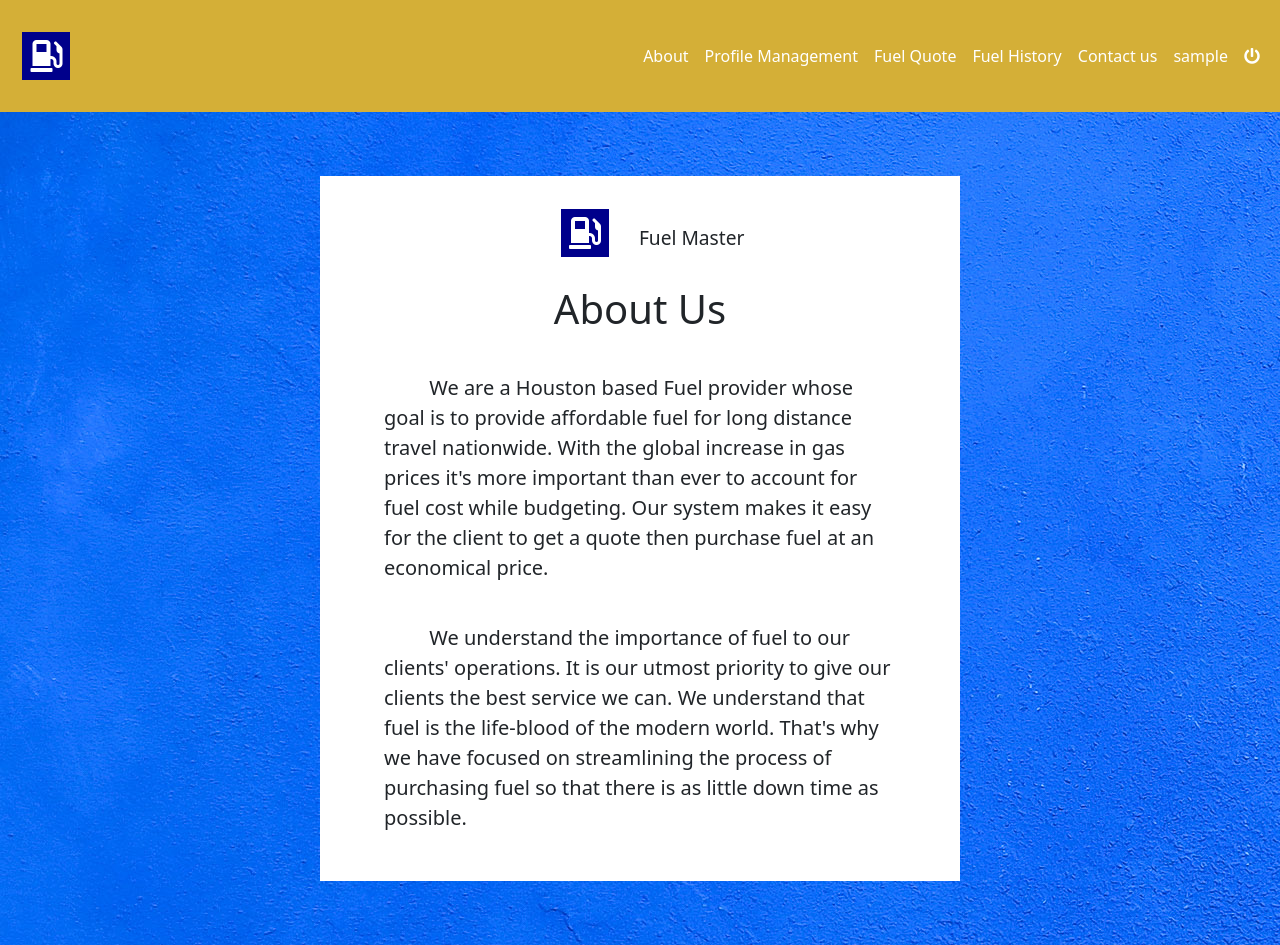
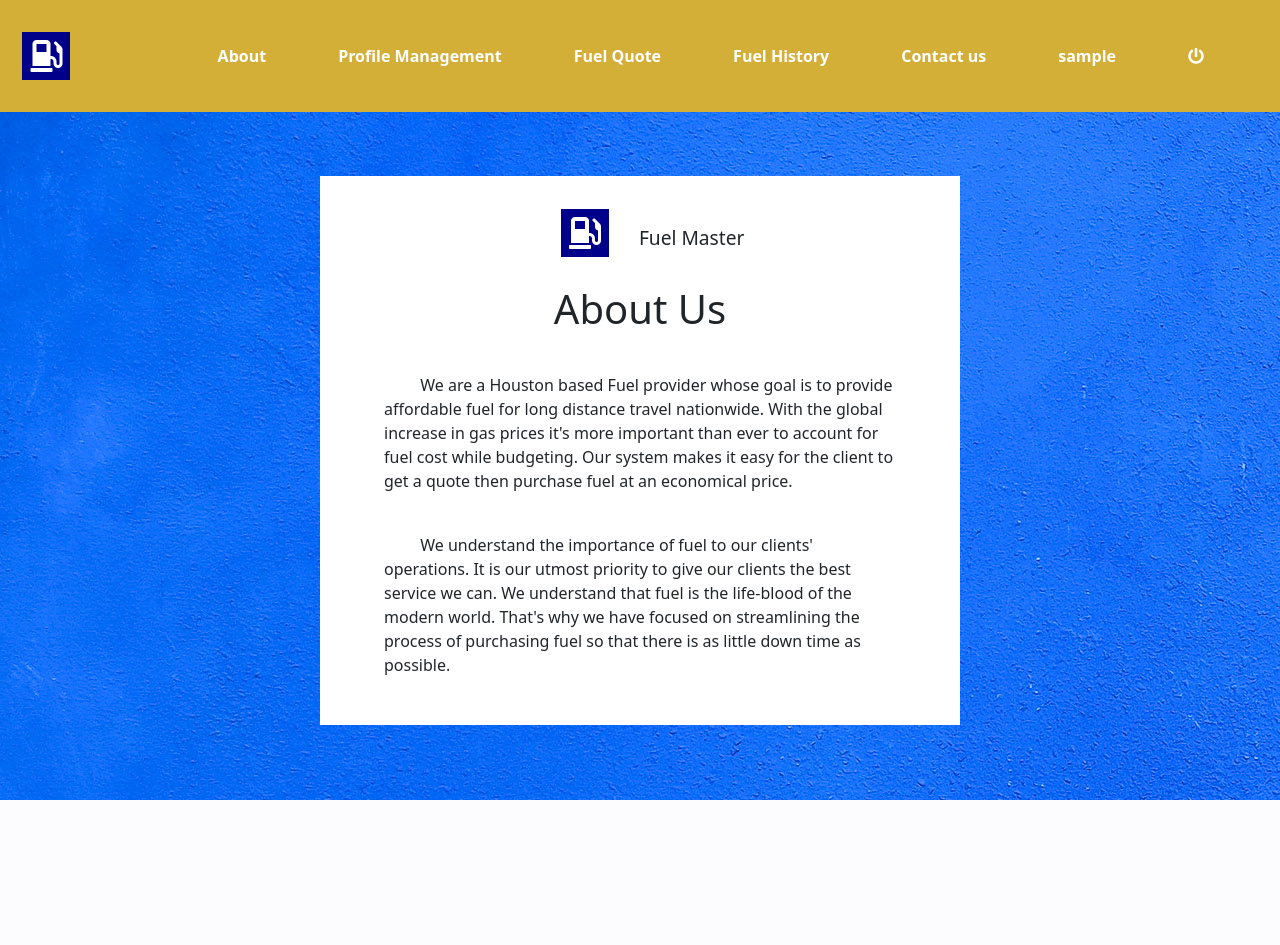
Before and after one commit to HBTHAK01/Fuel_Prediction, a Flask app: page /about in a window 1280 px wide. After the commit the page ends 800 px from the top, so only its background shows below. Run offline with Flask 2, Linux system fonts and the light colour scheme; a user stored in the database is signed in; tables that the repository leaves empty hold one stand-in row (values such as "Sample post"); some libraries are stand-ins or nearby versions.

Commit message:
Navigation bar font size and weight adjustments

```diff
--- a/fuel_app/static/css/about.css
+++ b/fuel_app/static/css/about.css
@@ -27,6 +27,10 @@ button.navbar-toggler{
     margin: 0 0.5rem;
 }
 
+.navbar-nav a{
+    font-weight: bold;
+    padding-right: 5vw;
+}
 
 .my-container{
     width: 100vw;
@@ -47,7 +51,7 @@ button.navbar-toggler{
 }
 
 p{
-    font-size: 20px;
+    font-size: 16px;
 }
 
 h1{
@@ -92,9 +96,6 @@ button{
     padding: 0.5rem !important;
 }
 
-.navbar-nav a{
-    font-weight: 400;
-}
 
 @media screen and (max-width: 768px){
     .Contact{
--- a/fuel_app/static/css/quoteHistory.css
+++ b/fuel_app/static/css/quoteHistory.css
@@ -26,6 +26,11 @@ button.navbar-toggler{
     background-color: blue;
     width: 50px;
     margin: 0 0.5rem;
+}
+
+.navbar-nav a{
+    font-weight: bold;
+    padding-right: 5vw;
 }
 
 .my-container{
```
Also changed, not shown: fuel_app/static/css/contact.css (+4 -3 lines), fuel_app/static/css/fuelQuote.css (+4 -4 lines).
